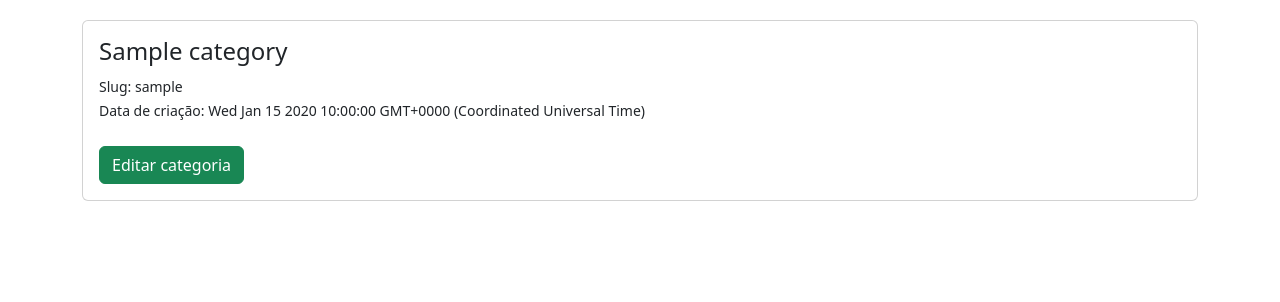
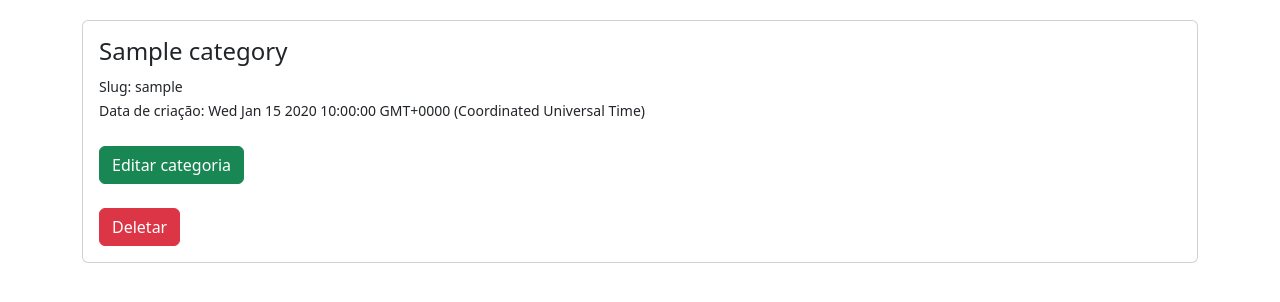
Before and after one commit to JohnPetros/nodejs, a Node server app: page /admin/categories in a window 1280 px wide. Shown: the part 193-495 px from the top of the page. Run offline with Node 20, Linux system fonts and the light colour scheme; tables that the repository leaves empty hold one stand-in row (values such as "Sample post"); some libraries are stand-ins or nearby versions.

Commit message:
Deletando categorias

```diff
--- a/nodejs-guia-do-programador/blog-app/routes/admin.js
+++ b/nodejs-guia-do-programador/blog-app/routes/admin.js
@@ -90,6 +90,16 @@ router.post("/categories/edit", (req, res) => {
     });
 });
 
+router.post("/categories/delete", (req, res) => {
+  Category.remove({_id: req.body.id}).then(() => {
+    req.flash("success_msg", "Categoria deletada com sucesso!");
+    res.redirect("/admin/categories")
+  }).catch((err) => {
+    req.flash("error_msg", "Houve um erro ao deletar a categoria!");
+    res.redirect("/admin/categories")
+  })
+})
+
 router.get("/categories/edit/:id", (req, res) => {
   Category.findOne({ _id: req.params.id })
     .then((category) => {
--- a/nodejs-guia-do-programador/blog-app/views/admin/categories.handlebars
+++ b/nodejs-guia-do-programador/blog-app/views/admin/categories.handlebars
@@ -8,10 +8,14 @@
             <h4>{{name}}</h4>
             <small>Slug: {{slug}}</small><br>
             <small>Data de criação: {{date}}</small><br><br>
-            <a href="/admin/categories/edit/{{id}}"><button class="btn btn-success">Editar categoria</button></a>
-
+            <a href="/admin/categories/edit/{{id}}"><button class="btn btn-success">Editar categoria</button></a><br><br>
+            <form action="/admin/categories/delete" method="POST">
+                <input type="hidden" name="id" value={{_id}}>
+                <button type="submit" class="btn btn-danger">Deletar</button>
+            </form>
         </div>
     </div>
 {{else}}
+    <h4 class="mt-3">Nenhum categoria registrada!</h4>
 
 {{/each}}
```
